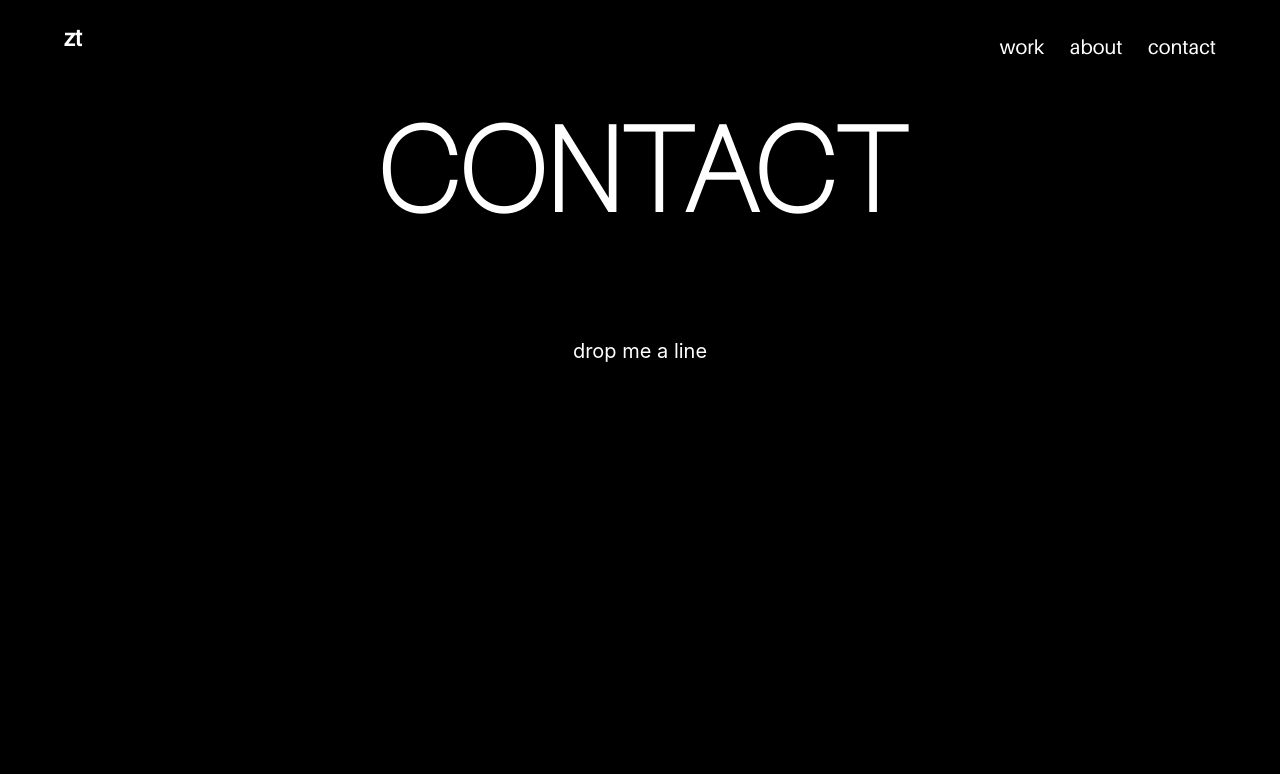
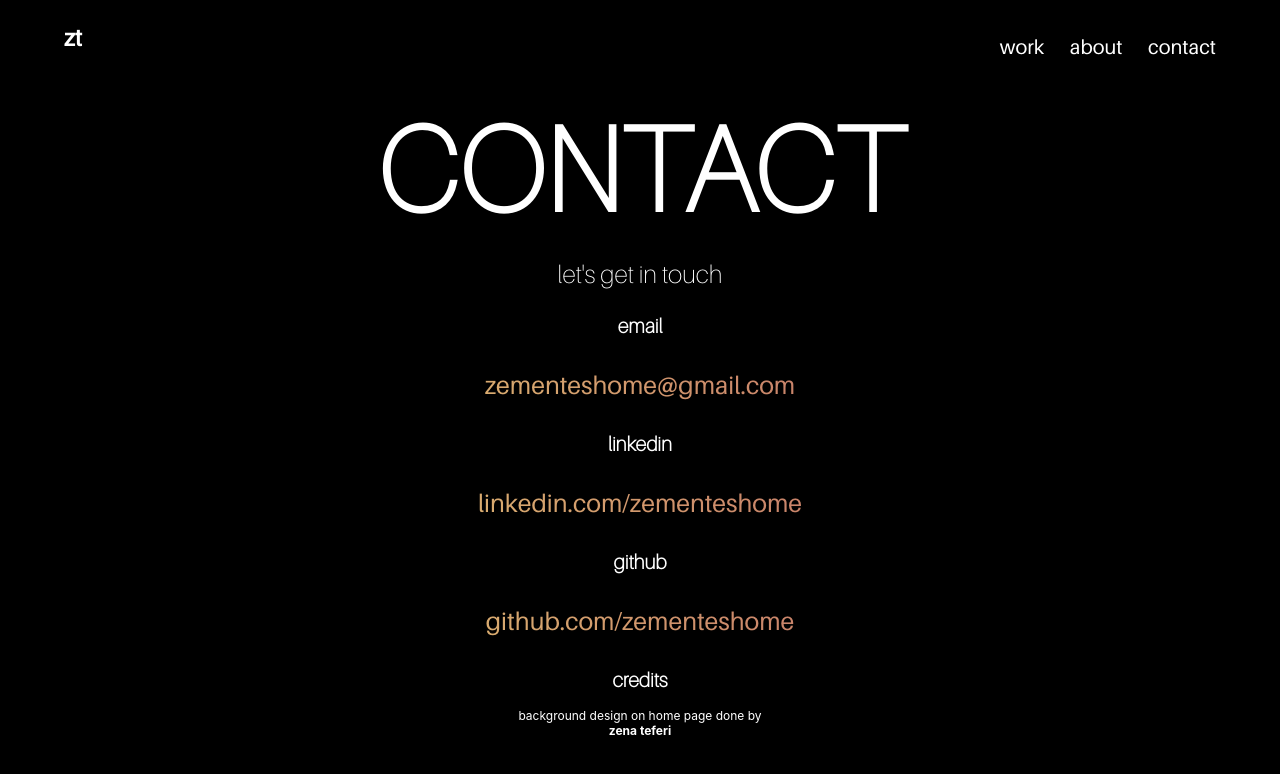
Before and after one commit to zementeshome/zemen-teshome-portfolio, a React (Create React App) app: page /contact in a window 1280 px wide. Shown: the top 774 px of the page. Built offline with nearby package versions, Linux system fonts and the light colour scheme.

Commit message:
contact page styling done

```diff
--- a/src/components/About/About.jsx
+++ b/src/components/About/About.jsx
@@ -118,7 +118,7 @@ function About() {
                     )
                 })
             }
-            <div className="about__skills">
+            <div className="about__skills" ref={addToRefs}>
             <p className="about__skills-icon"><FaHtml5 /></p>
             <p className="about__skills-icon"><FaCss3Alt /> </p>
             <p className="about__skills-icon"><FaSass /> </p>
@@ -126,7 +126,7 @@ function About() {
             <p className="about__skills-icon"> <FaReact /> </p>
             <p className="about__skills-icon"> <FaAngular /> </p>
             </div>
-            <div className="about__skills-second">
+            <div className="about__skills-second" ref={addToRefs}>
             <p className="about__skills-icon"><FaNodeJs /> </p>
             <p className="about__skills-icon"><SiFirebase /></p>
             <p className="about__skills-icon"><SiMysql /></p>
--- a/src/components/About/About.scss
+++ b/src/components/About/About.scss
@@ -83,6 +83,7 @@ html, body {
         }
         @include desktop {
             margin-left: 0;
+            margin-top: -23rem;
         }
     }
 
--- a/src/components/Contact/Contact.jsx
+++ b/src/components/Contact/Contact.jsx
@@ -6,16 +6,19 @@ function Contact() {
         return (
             <section className="contact">
                 <Header />
+                <h1 className="contact__header">CONTACT</h1>
+                <p className="contact__message">let's get in touch</p>
                 <div className="contact__container">
-                <h1 className="contact__header">CONTACT</h1>
-                <p className="contact__message">drop me a line</p>
-                {/* <h2 className="contact__sub-heading">EMAIL</h2>
+                <h2 className="contact__sub-heading">email</h2>
                 <p className="contact__info">zementeshome@gmail.com</p>
-                <h2 className="contact__sub-heading">LINKEDIN</h2>
+                <h2 className="contact__sub-heading">linkedin</h2>
                 <p className="contact__info">linkedin.com/zementeshome</p>
-                <h2 className="contact__sub-heading">GITHUB</h2>
-                <p className="contact__info">github.com/zementeshome</p> */}
+                <h2 className="contact__sub-heading">github</h2>
+                <p className="contact__info">github.com/zementeshome</p>
                 </div>
+                {/* <hr /> */}
+                <h2 className="contact__sub-heading">credits</h2>
+                <a className="contact__link" href="https://www.instagram.com/gemini_baybee_/"> <p className="contact__credit">background design on home page done by <span>zena teferi</span></p></a>
             {/* <img className="contact__image" src={process.env.PUBLIC_URL + '/assets/images/v1.svg'} alt="background"/> */}
             </section>
         )
--- a/src/components/Contact/Contact.scss
+++ b/src/components/Contact/Contact.scss
@@ -4,6 +4,11 @@
 
 .contact {
     color: white;
+    opacity: 1;
+    animation-name: fadeInOpacity;
+    animation-iteration-count: 1;
+    animation-timing-function: ease-in;
+    animation-duration: 3s;
 
     &__image {
         @include mobile {
@@ -33,7 +38,84 @@
         @include mobile {
             display: flex;
             justify-content: center;
+            font-size: 18px;
+            margin-top: -1.5rem;
+            font-family: 'Aileron Thin';
+            // text-transform: uppercase;
+        }
+        @include tablet {
+            margin-top: -3rem;
+            font-size: 25px;
+        }
+        @include desktop {
+            margin-top: -5rem;
+        }
+    }
+
+    // &__container {
+    //     margin: 0 auto;
+    //     width: 50%;
+    // }
+
+    &__sub-heading {
+        @include mobile {
+            margin: auto;
+            display: flex;
+            justify-content: center;
+            font-size: 15px;
+            font-family: 'Aileron Thin';
+        }
+        @include tablet {
             font-size: 20px;
         }
     }
+
+    &__info {
+        @include mobile {
+            margin: auto;
+            display: flex;
+            justify-content: center;
+            font-family: 'Aileron Regular';
+            font-size: 20px;
+            padding: 2rem 0;
+            background-color: #f3ec78;
+            background-image: linear-gradient(45deg, #f3ec78, #af4261);
+            background-size: 100%;
+            -webkit-background-clip: text;
+            -moz-background-clip: text;
+            -webkit-text-fill-color: transparent;
+            -moz-text-fill-color: transparent;
+        }
+        @include tablet {
+            font-size: 25px;
+        }
+    }
+
+    &__credit {
+        @include mobile {
+            text-align: center;
+            font-size: 12px;
+            padding-top: 1rem;
+            width: 250px;
+            margin: auto;
+        }
+    }
+
+    &__credit span {
+        font-weight: bold;
+    }
+
+    &__link {
+        text-decoration: none;
+        color: white;
+    }
 }
+
+@keyframes fadeInOpacity {
+    0% {
+      opacity: 0;
+    }
+    100% {
+      opacity: 1;
+    }
+  }
```
